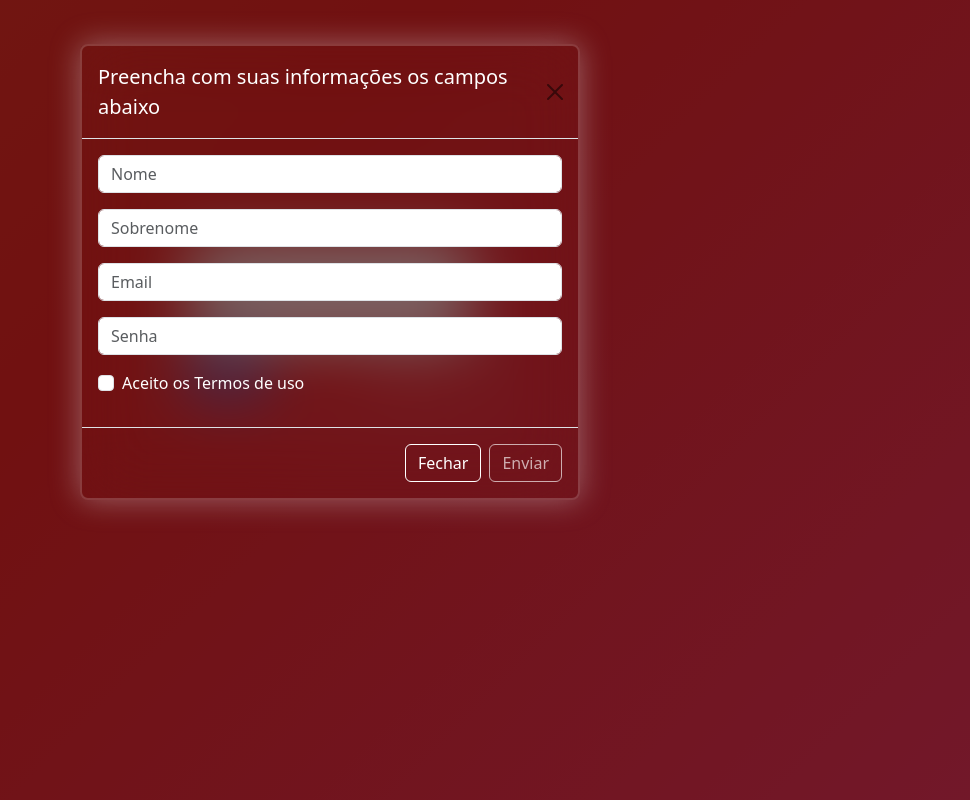
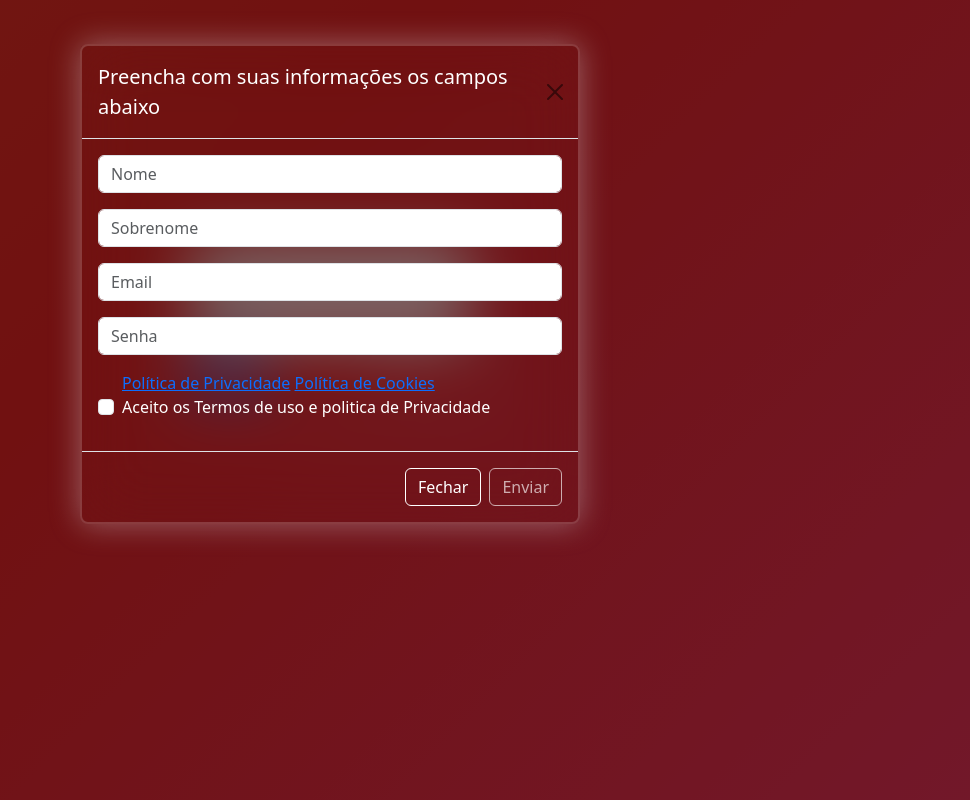
Before and after one commit to Joao-victor1416/projeto, a website built with webpack: page portfolio/public/html/index.html in a window 1280 px wide. Both pictures are taken after a click on the link "registre-se". Shown: the whole page, without its empty margins (310-1280 px from the left). Built offline with nearby package versions, Linux system fonts and the light colour scheme.

Commit message:
feat: adicionar links para Política de Privacidade e Política de Cookies no formulário

```diff
--- a/portfolio/public/html/index.html
+++ b/portfolio/public/html/index.html
@@ -78,8 +78,10 @@
     </div>
 
     <div class="mb-3 form-check">
+        <a href="https://www.iubenda.com/privacy-policy/49742402" class="iubenda-white iubenda-noiframe iubenda-embed iubenda-noiframe " title="Política de Privacidade ">Política de Privacidade</a><script type="text/javascript">(function (w,d) {var loader = function () {var s = d.createElement("script"), tag = d.getElementsByTagName("script")[0]; s.src="https://cdn.iubenda.com/iubenda.js"; tag.parentNode.insertBefore(s,tag);}; if(w.addEventListener){w.addEventListener("load", loader, false);}else if(w.attachEvent){w.attachEvent("onload", loader);}else{w.onload = loader;}})(window, document);</script>
+        <a href="https://www.iubenda.com/privacy-policy/49742402/cookie-policy" class="iubenda-white iubenda-noiframe iubenda-embed iubenda-noiframe " title="Política de Cookies ">Política de Cookies</a><script type="text/javascript">(function (w,d) {var loader = function () {var s = d.createElement("script"), tag = d.getElementsByTagName("script")[0]; s.src="https://cdn.iubenda.com/iubenda.js"; tag.parentNode.insertBefore(s,tag);}; if(w.addEventListener){w.addEventListener("load", loader, false);}else if(w.attachEvent){w.attachEvent("onload", loader);}else{w.onload = loader;}})(window, document);</script>
+        <label class="form-check-label" for="">Aceito os Termos de uso e politica de Privacidade</label>
         <input type="checkbox" class="form-check-input" name="termos" id="Checkbox">
-        <label class="form-check-label" for="">Aceito os Termos de uso</label>
         <p class="d-none invalid-feedback text-white fw-normal" id="pCheckbox"></p>
     </div>
 </div><!-- BODY -->
```
